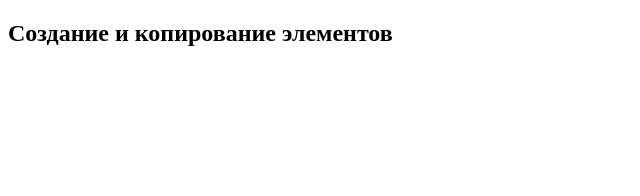
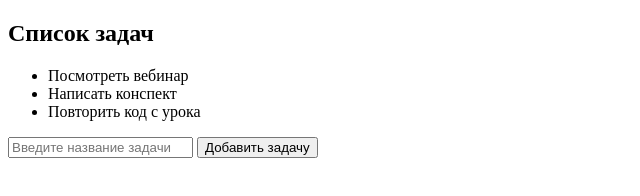
Before and after one commit to mspolermo/ToDo, a plain HTML site: page index.html in a window 1280 px wide. Shown: the whole page, without its empty margins (0-640 px from the left). Drawn offline with Linux system fonts and the light colour scheme.

Commit message:
Html created

```diff
--- a/index.html
+++ b/index.html
@@ -4,37 +4,24 @@
     <meta charset="UTF-8">
     <meta http-equiv="X-UA-Compatible" content="IE=edge">
     <meta name="viewport" content="width=device-width, initial-scale=1.0">
-    <title>Document</title>
+    <title>ToDo list</title>
     <link rel="stylesheet" href="./style.css" />
     <link rel="shortcut icon" href="#">
 </head>
 <body>
-    <div class="none">
-        <h1>Заголовок 1</h1>
-        <p>Lorem, ipsum dolor sit amet consectetur adipisicing elit. Illum eligendi fugiat pariatur delectus quibusdam suscipit nostrum nesciunt doloremque tempora adipisci asperiores molestiae assumenda placeat, fuga ad? At aliquid est modi.</p>
-        <h2>Заголовок 2</h2>
-        <p>Lorem ipsum dolor sit amet consectetur adipisicing elit. Quod, dolores tempora. Doloribus voluptates nihil ratione quisquam ullam aspernatur. Quos id, quas assumenda iusto nisi reprehenderit tempore laboriosam sit vel eos.</p>
-        <h3>Заголовок 3</h3>
-        <p>Lorem ipsum dolor sit amet consectetur adipisicing elit. Veritatis, neque, laborum veniam velit delectus vitae obcaecati fugiat nihil facilis, modi praesentium ad officiis similique nostrum optio aperiam recusandae! Pariatur, autem!</p>
+<div class="simple-todo">
+    <div class="tasks-wrapper">
+        <h2>Список задач</h2>
+        <ul id="todo-list">
+            <li>Посмотреть вебинар</li>
+            <li>Написать конспект</li>
+            <li>Повторить код с урока</li>
+        </ul>
     </div>
-    <div class="none">
-        <img id="logo" src="./img/js.png" alt="Логотип">
-        <br>
-        <input id="button" type="submit" value="Кнопка">
-    </div>
-
-    <div class="none">
-        <form action="">
-            <input type="text" class="input-text" id="input-text">
-            <div class="text-block" id="text-block">
-                <p></p>
-            </div>
-        </form>
-    </div>
-
-<div class="dom-example">
-    <h2>Создание и копирование элементов</h2>
-    <div id="elementsContainer"></div>
+    <form id="todo-form">
+        <input id="todo-input" type="text" placeholder="Введите название задачи">
+        <button type="submit">Добавить задачу</button>
+    </form>
 </div>
     <script src="./main.js"></script>
 </body>
```
